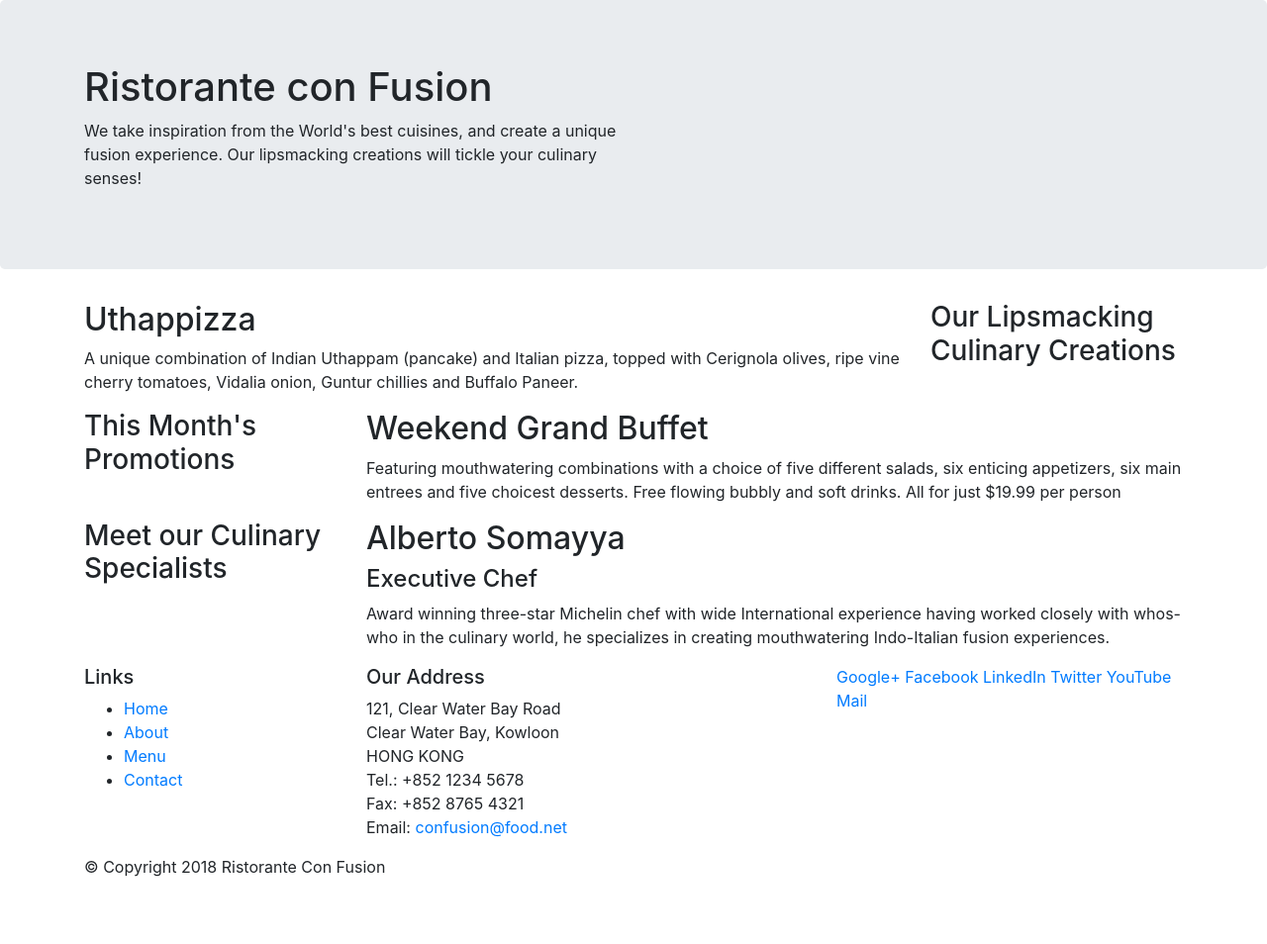
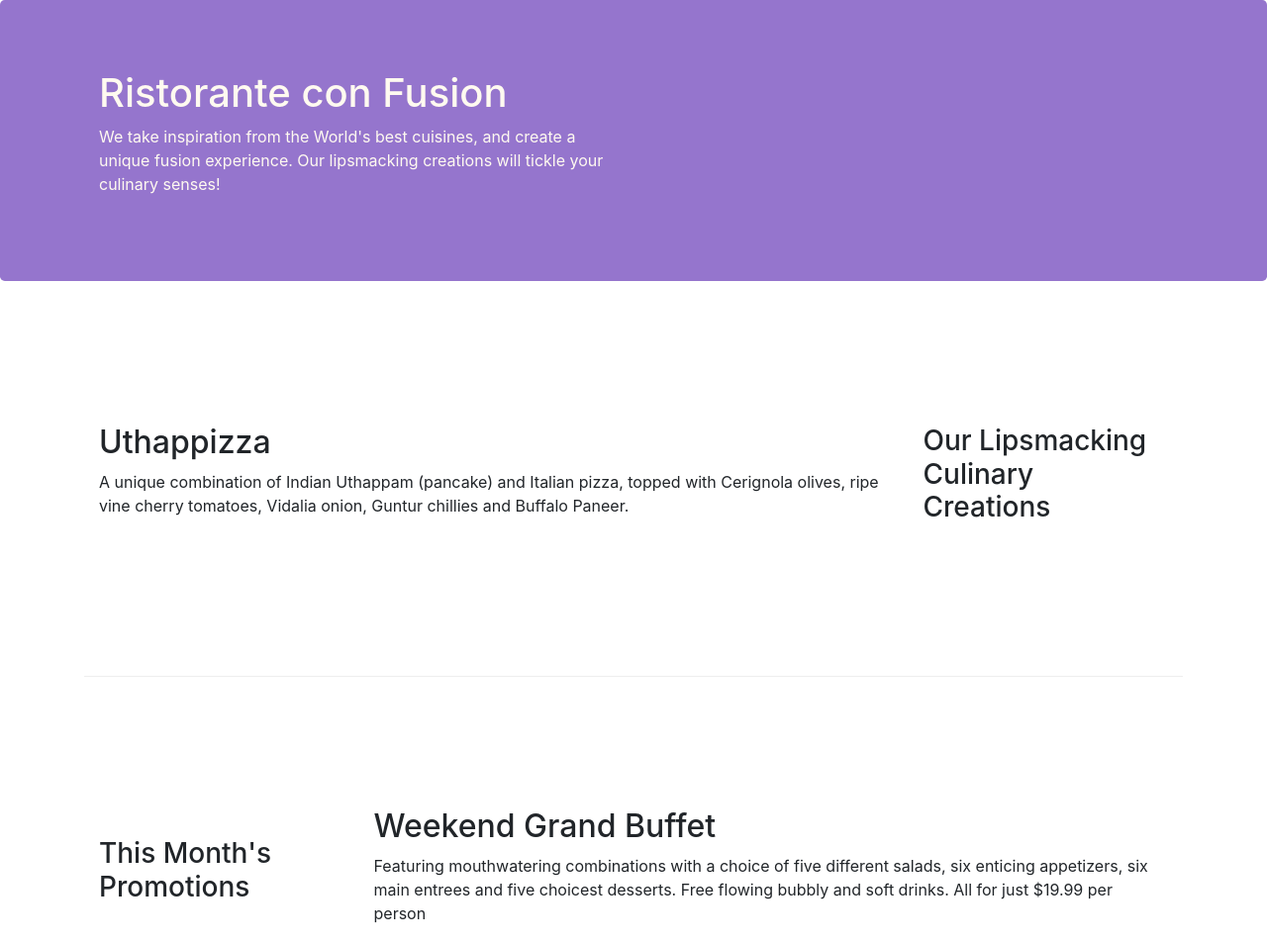
Before and after one commit to izatkhamiyev/bootstrap4, a website: page index.html in a window 1280 px wide. Shown: the top 954 px of the page at 99% size. Before the commit the page ends 904 px from the top, so only its background shows below. Drawn offline with nearby package versions, Linux system fonts and the light colour scheme.

Commit message:
add css styles

```diff
--- /dev/null
+++ b/css/styles.css
@@ -0,0 +1,29 @@
+.row-header{
+    margin:0px auto;
+    padding:0px;
+}
+
+.row-content {
+    margin:0px auto;
+    padding: 50px 0px 50px 0px;
+    border-bottom: 1px ridge;
+    min-height:400px;
+}
+
+.footer{
+    background-color: #D1C4E9;
+    margin:0px auto;
+    padding: 20px 0px 20px 0px;
+}
+.jumbotron {
+    padding:70px 30px 70px 30px;
+    margin:0px auto;
+    background: #9575CD ;
+    color:floralwhite;
+}
+
+address{
+    font-size:80%;
+    margin:0px;
+    color:#0f0f0f;
+}
--- a/index.html
+++ b/index.html
@@ -9,6 +9,7 @@
 
     <!-- Bootstrap CSS -->
     <link rel="stylesheet" href="node_modules/bootstrap/dist/css/bootstrap.min.css">
+    <link rel="stylesheet" href="css/styles.css">
     <title>Ristorante Con Fusion</title>
 </head>
 
@@ -16,7 +17,7 @@
 
     <header class="jumbotron">
         <div class = "container">
-            <div class="row">
+            <div class="row row-header">
                 <div class="col-12 col-sm-6">
                     <h1>Ristorante con Fusion</h1>
                     <p>We take inspiration from the World's best cuisines, and create a unique fusion experience. Our lipsmacking creations will tickle your culinary senses!</p>
@@ -28,7 +29,7 @@
     </header>
 
     <div class="container">
-        <div class="row">
+        <div class="row row-content align-items-center">
             <div class="col-12 col-sm-4 order-sm-last col-md-3">
                 <h3>Our Lipsmacking Culinary Creations</h3>
             </div>
@@ -39,7 +40,7 @@
         </div>
 
 
-        <div class="row">
+        <div class="row row-content align-items-center">
             <div class="col-12 col-sm-4 col-md-3">
                 <h3>This Month's Promotions</h3>
             </div>
@@ -49,11 +50,11 @@
             </div>
         </div>
 
-        <div class="row">
-            <div class="col-12 col-sm-4 col-md-3">
+        <div class="row row-content align-items-center">
+            <div class="col-12 col-sm-4 order-sm-last col-md-3">
                 <h3>Meet our Culinary Specialists</h3>
             </div>
-            <div class="col col-sm col-md">
+            <div class="col col-sm order-sm-first col-md">
                 <h2>Alberto Somayya</h2>
                 <h4>Executive Chef</h4>
                 <p>Award winning three-star Michelin chef with wide International experience having worked closely with whos-who in the culinary world, he specializes in creating mouthwatering Indo-Italian fusion experiences. </p>
@@ -61,19 +62,19 @@
         </div>
     </div>
 
-    <footer>
+    <footer class="footer">
         <div class="container">
             <div class="row">
-                <div class="col-4 col-sm-2">
+                <div class="col-4 offset-1 col-sm-2">
                     <h5>Links</h5>
-                    <ul>
+                    <ul class="list-unstyled">
                         <li><a href="#">Home</a></li>
                         <li><a href="#">About</a></li>
                         <li><a href="#">Menu</a></li>
                         <li><a href="#">Contact</a></li>
                     </ul>
                 </div>
-                <div class="col-7 offset-1 col-sm-5">
+                <div class="col-7 col-sm-5">
                     <h5>Our Address</h5>
                     <address>
 		              121, Clear Water Bay Road<br>
@@ -84,8 +85,8 @@
 		              Email: <a href="mailto:confusion@food.net">confusion@food.net</a>
 		           </address>
                 </div>
-                <div class="col-12 col-sm-4">
-                    <div>
+                <div class="col-12 col-sm-4 align-self-center">
+                    <div class="text-center">
                         <a href="http://google.com/+">Google+</a>
                         <a href="http://www.facebook.com/profile.php?id=">Facebook</a>
                         <a href="http://www.linkedin.com/in/">LinkedIn</a>
@@ -95,7 +96,7 @@
                     </div>
                 </div>
            </div>
-           <div class="row">
+           <div class="row justify-content-center">
                 <div class="col-auto">
                     <p>© Copyright 2018 Ristorante Con Fusion</p>
                 </div>
```
